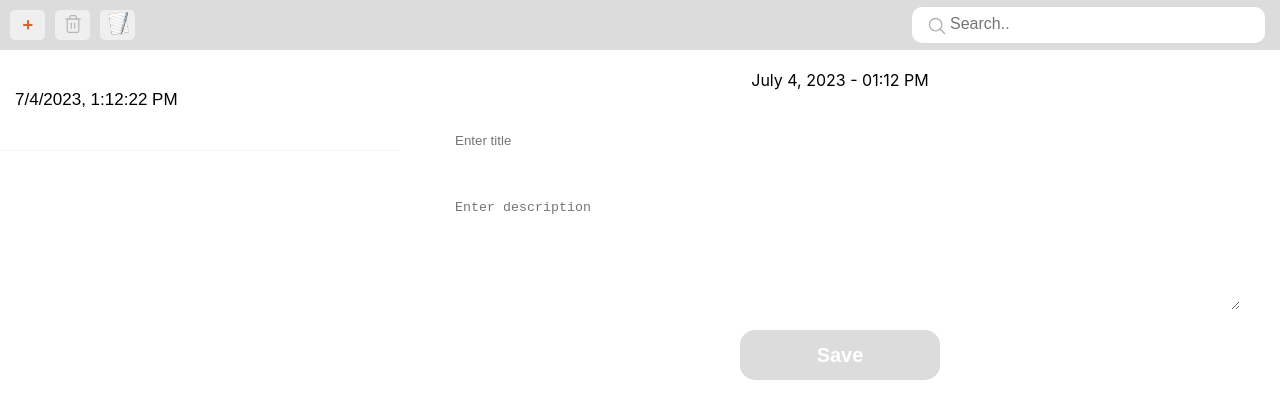
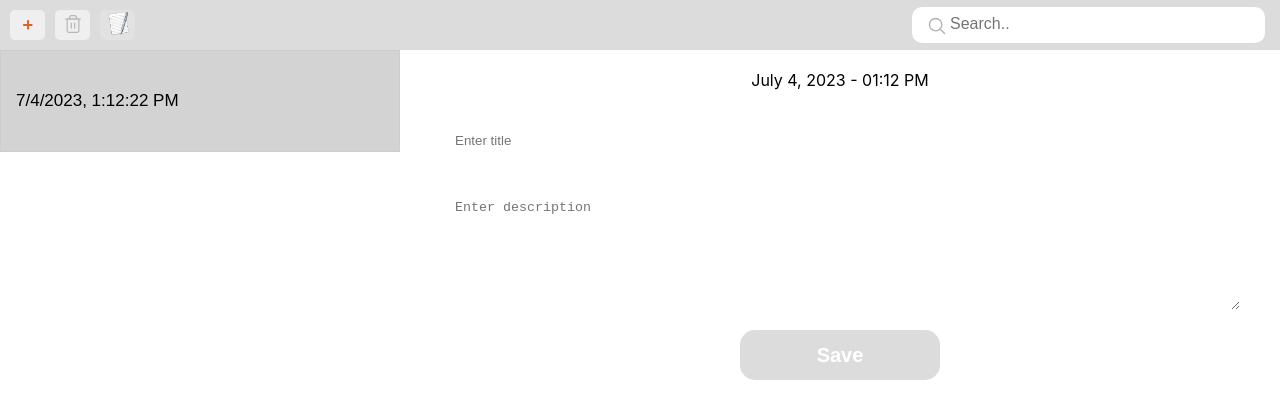
Before and after one commit to amanokhin22/notes-on-react, a React (Create React App) app: page / in a window 1280 px wide. Both pictures are taken after a click on the button 27 px from the left and 25 px from the top of the page. Shown: the top 418 px of the page. Built offline with nearby package versions, Linux system fonts and the light colour scheme.

Commit message:
Third commit. Now the button for deleting a note works when the last one is active. And time in note displays the time when this note was created or edited

```diff
--- a/src/components/Header.tsx
+++ b/src/components/Header.tsx
@@ -1,16 +1,19 @@
 import styles from "../styles/header.module.scss";
-
 import plus from "../assets/img/plus.svg";
 import trash from "../assets/img/trash.svg";
 import edit from "../assets/img/edit.png";
 import {Search} from "./Search";
 import {FC} from "react";
+import {Item} from "./MainWidget";
 
-interface HeaderProps {
+export interface HeaderProps {
     onCreateItem: (title: string, description: string) => void;
+    onRemoveItem: () => void;
+    activeItem: Item | null;
 }
 
-export const Header: FC<HeaderProps> = ({onCreateItem}) => {
+export const Header: FC<HeaderProps> = ({onCreateItem, onRemoveItem, activeItem}) => {
+
     const handlePlusButtonClick = () => {
         onCreateItem('', '');
     };
@@ -19,18 +22,17 @@ export const Header: FC<HeaderProps> = ({onCreateItem}) => {
         <div className={styles.header_main}>
             <div className={styles.header_container}>
                 <div className={styles.left_buttons}>
-                    <button onClick={handlePlusButtonClick}
-                            className={styles.upper_btn}>
+                    <button onClick={handlePlusButtonClick} className={styles.upper_btn}>
             <span>
               <img src={plus} alt="plus"/>
             </span>
                     </button>
-                    <button className={styles.upper_btn}>
+                    <button onClick={onRemoveItem} disabled={!activeItem} className={styles.upper_btn}>
             <span>
               <img src={trash} alt="trash"/>
             </span>
                     </button>
-                    <button className={styles.upper_btn}>
+                    <button disabled className={styles.upper_btn}>
             <span>
               <img width="25px" height="25px" src={edit} alt="edit button"/>
             </span>
@@ -39,5 +41,5 @@ export const Header: FC<HeaderProps> = ({onCreateItem}) => {
                 <Search/>
             </div>
         </div>
-    )
-}
+    );
+};
--- a/src/components/MainWidget.tsx
+++ b/src/components/MainWidget.tsx
@@ -7,6 +7,7 @@ import {WorkSpace} from './WorkSpace';
 export interface Item {
     title: string;
     description: string;
+    date: Date;
 }
 
 export const MainWidget = () => {
@@ -14,37 +15,47 @@ export const MainWidget = () => {
     const [activeItem, setActiveItem] = useState<Item | null>(null);
 
     const handleCreateItem = (newTitle: string, newDescription: string) => {
-        const newItem = {title: newTitle, description: newDescription};
+        const newItem: Item = {
+            title: newTitle,
+            description: newDescription,
+            date: new Date(),
+        };
         setItems([...items, newItem]);
         setActiveItem(newItem);
     };
     const handleSaveItem = (newTitle: string, newDescription: string) => {
-        const updatedItem = {title: newTitle, description: newDescription};
-        setItems(items.map((item) => {
-            if (item !== activeItem) {
-                return item
-            } else {
-                return updatedItem
-            }
-        }))
-        setActiveItem(updatedItem)
+        const updatedItem: Item = {
+            title: newTitle,
+            description: newDescription,
+            date: new Date(),
+        };
+        setItems(items.map((item) => (item === activeItem ? updatedItem : item)));
+        setActiveItem(updatedItem);
+    };
+
+    const handleRemoveItem = () => {
+        if (activeItem && window.confirm('Are you sure you want to delete the note?')) {
+            setItems(items.filter((item) => item !== activeItem));
+            setActiveItem(null);
+        }
     };
 
     return (
         <div className={styles.global}>
-            <Header onCreateItem={handleCreateItem}/>
+            <Header onCreateItem={handleCreateItem} onRemoveItem={handleRemoveItem} activeItem={activeItem}/>
             <div className={styles.notes_wrapper}>
-                <NotesList onActiveNote={(note) => setActiveItem(note)} notes={items}/>
-                {
-                    activeItem
-                        ?
-                        <WorkSpace
-                            onSaveItem={handleSaveItem}
-                            title={activeItem.title}
-                            description={activeItem.description}/>
-                        : ""
-                }
-
+                <NotesList
+                    notes={items}
+                    onActiveNote={setActiveItem}
+                    activeNote={activeItem}
+                />
+                {activeItem && (
+                    <WorkSpace
+                        onSaveItem={handleSaveItem}
+                        title={activeItem.title}
+                        description={activeItem.description}
+                    />
+                )}
             </div>
         </div>
     );
--- a/src/components/Note.tsx
+++ b/src/components/Note.tsx
@@ -4,18 +4,24 @@ import styles from '../styles/note.module.scss';
 interface NoteProps {
     title: string;
     description: string;
+    date: Date;
+    active: boolean;
     onActiveNote: () => void
 }
 
-export const Note: FC<NoteProps> = ({title, description, onActiveNote}) => {
+export const Note: FC<NoteProps> = ({title, description, date, active, onActiveNote}) => {
+    const formattedDate = date.toLocaleString();
+    const handleClick = () => {
+        onActiveNote();
+    };
+    const noteClassName = active ? `${styles.note} ${styles.active}` : styles.note;
+
     return (
-        <div onClick={onActiveNote} className={styles.note_container}>
-            <div className={styles.note}>
-                <p>{title}</p>
-                <div className={styles.note_details}>
-                    <span>{new Date().toLocaleString()}</span>
-                    <p>{description}</p>
-                </div>
+        <div onClick={handleClick} className={noteClassName}>
+            <p>{title}</p>
+            <div className={styles.note_details}>
+                <span>{formattedDate}</span>
+                <p>{description}</p>
             </div>
         </div>
     );
--- a/src/components/NotesList.tsx
+++ b/src/components/NotesList.tsx
@@ -5,21 +5,34 @@ import {Note} from './Note';
 interface NotesListProps {
     notes: {
         title: string,
-        description: string
+        description: string;
+        date: Date;
     }[];
     onActiveNote: (note: {
         title: string,
-        description: string
-    }) => void
+        description: string;
+        date: Date;
+    }) => void;
+    activeNote: {
+        title: string;
+        description: string;
+        date: Date;
+    } | null;
 }
 
-export const NotesList: FC<NotesListProps> = ({notes, onActiveNote}) => {
+export const NotesList: FC<NotesListProps> = ({notes, onActiveNote, activeNote}) => {
 
     return (
         <div className={styles.list_container}>
             {notes.map((note, index) => (
-                <Note onActiveNote={() => onActiveNote(note)} key={index} title={note.title}
-                      description={note.description}/>
+                <Note
+                    onActiveNote={() => onActiveNote(note)}
+                    key={index}
+                    title={note.title}
+                    description={note.description}
+                    date={note.date}
+                    active={activeNote === note}
+                />
             ))}
         </div>
     );
--- a/src/styles/note.module.scss
+++ b/src/styles/note.module.scss
@@ -21,7 +21,7 @@
   cursor: pointer;
 }
 
-.note:hover {
+.active {
   background-color: lightgray;
   border: 1px solid rgba(128, 128, 128, 0.08);
 }
```
Lines whose indentation alone changed are shown as unchanged.
